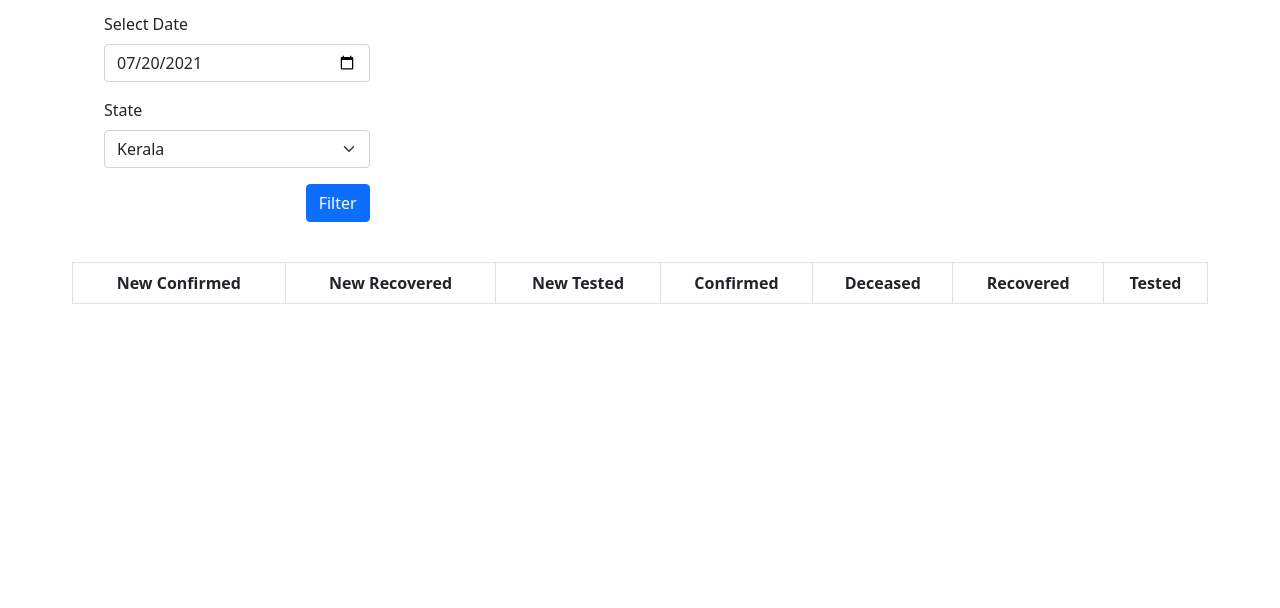
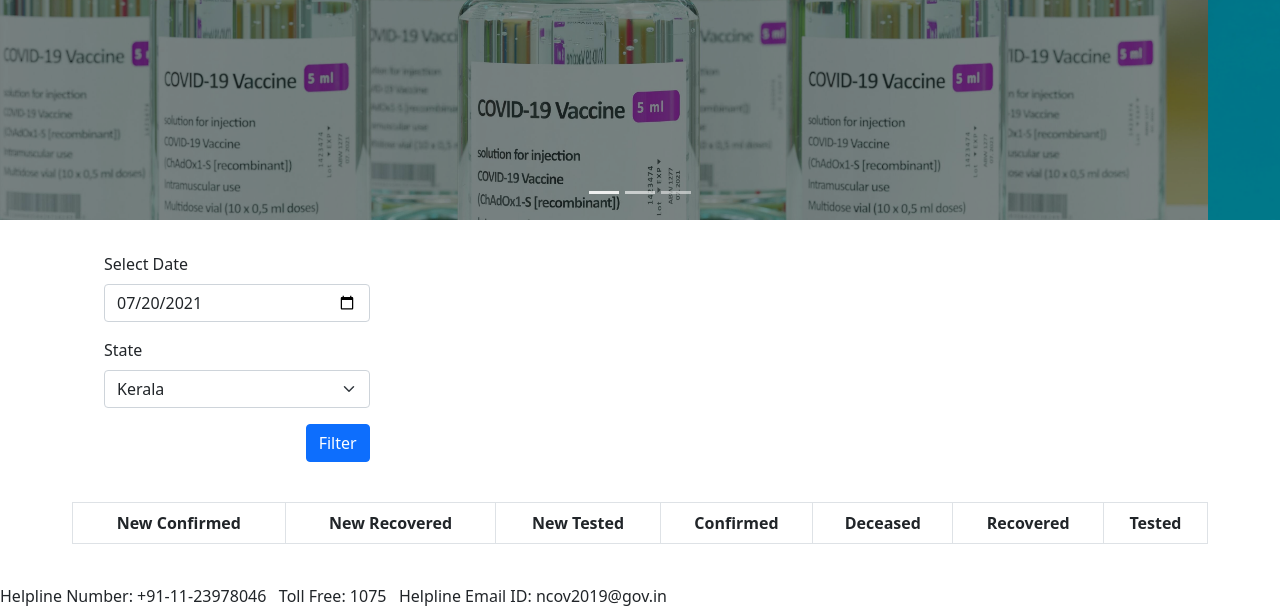
Before and after one commit to kryptiksage/covid-dash, a plain HTML site: page index.html in a window 1280 px wide. Shown: the part 199-807 px from the top of the page. Drawn offline with nearby package versions, Linux system fonts and the light colour scheme; no server answers.

Commit message:
added carousel basic framework,footer section,3 carousel images, carousel.css

```diff
--- /dev/null
+++ b/css/carousel.css
@@ -0,0 +1,24 @@
+.carousel-item{
+    height: 15rem;
+
+}
+
+
+
+.carousel-inner:after {
+    content: "";
+    display: block;
+    position: absolute;
+    top: 0;
+    bottom: 0;
+    left: 0;
+    right: 0;
+    background: black;
+    opacity: 0.4;
+    z-index: 1;
+  }
+
+.carousel-caption {
+    z-index: 2;
+    color:#fff;
+  }
--- a/index.html
+++ b/index.html
@@ -19,11 +19,14 @@
 	<link rel="stylesheet" href="./css/index.css">
 	<link rel="stylesheet" href="./css/header.css">
 	<link rel="stylesheet" href="./css/data.css">
+	<link rel="stylesheet" href="./css/carousel.css">
+	<link rel="stylesheet" href="./css/footer.css">
 
 	<title>Covid-19 Dashboard</title>
 </head>
 
 <body>
+
 
 	<div class="ccontainer-vertical">
 		<!-- header start -->
@@ -33,7 +36,41 @@
 			<img class="header-item" src="images/img2.png" style="float: right;" alt="logo" />
 		</div>
 		<!-- header end -->
+		<!-- carousel start -->
+		<div id="carouselExampleCaptions" class="carousel slide" data-bs-ride="carousel">
+			<div class="carousel-indicators">
+			  <button type="button" data-bs-target="#carouselExampleCaptions" data-bs-slide-to="0" class="active" aria-current="true" aria-label="Slide 1"></button>
+			  <button type="button" data-bs-target="#carouselExampleCaptions" data-bs-slide-to="1" aria-label="Slide 2"></button>
+			  <button type="button" data-bs-target="#carouselExampleCaptions" data-bs-slide-to="2" aria-label="Slide 3"></button>
+			</div>
+			<div class="carousel-inner">
+			  <div class="carousel-item active">
+				<img src="images/1carosal.jpg" class="d-block w-100" alt="...">
+				<!-- enter div caption here -->
 
+			  </div>
+
+			  <div class="carousel-item">
+				<img src="images/2carosal.jpg" class="d-block w-100" alt="...">
+				<!-- enter div caption here -->
+
+
+			  </div>
+
+			  <div class="carousel-item">
+				<img src="images/3carosal.jpg" class="d-block w-100" alt="...">
+				<!-- enter div caption here -->
+
+
+			  </div>
+			</div>
+
+			<!-- enter  button  here -->
+
+
+
+		</div>
+		<!-- carousel end -->
 		<!-- data start -->
 		<div class="ccontainer-vertical-item">
 			<div class="ccontainer">
@@ -158,6 +195,15 @@
 		<!-- data end -->
 
 	</div>
+	<!-- footer start -->
+	<footer>
+		Helpline Number: +91-11-23978046
+		&nbsp;
+		Toll Free: 1075
+		&nbsp;
+		Helpline Email ID: ncov2019@gov.in
+	</footer>
+	<!-- footer end-->
 
 	<!-- Bootstrap js -->
 	<script src="https://cdn.jsdelivr.net/npm/bootstrap@5.1.0/dist/js/bootstrap.bundle.min.js"
```
Also changed, not shown: images/1carosal.jpg (added), images/2carosal.jpg (added), images/3carosal.jpg (added).
